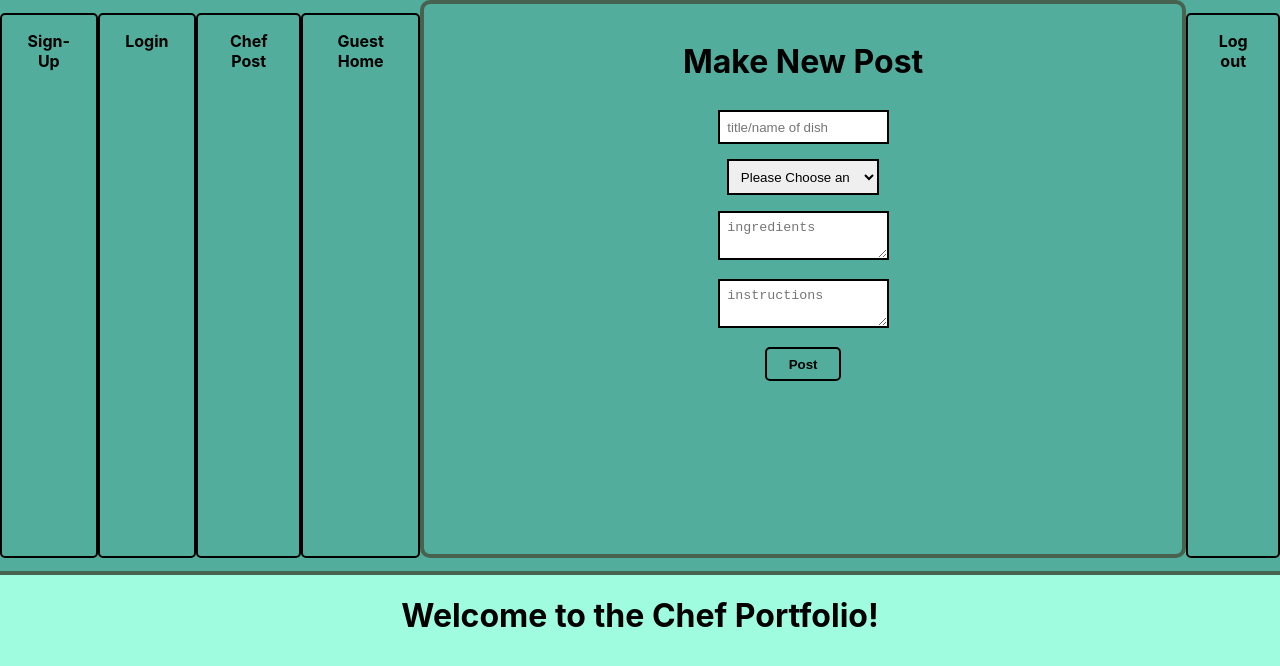
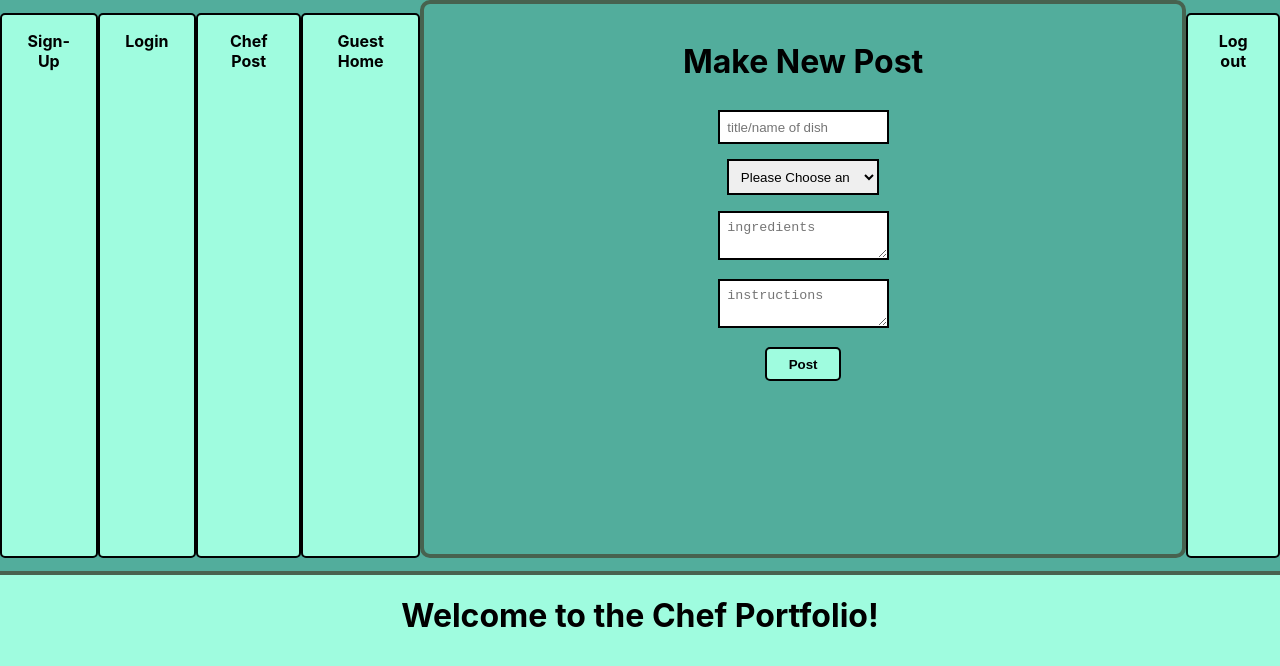
Before and after one commit to ChefPortfolioBuildWeek/FrontEndJava, a React (Create React App) app in the folder chef-app/: page /chefpostpage in a window 1280 px wide. Shown: the top 666 px of the page. Built offline with nearby package versions, Linux system fonts and the light colour scheme.

Commit message:
some minor page styling changes

```diff
--- a/chef-app/src/Components/ChefLogin.js
+++ b/chef-app/src/Components/ChefLogin.js
@@ -80,7 +80,7 @@ const ChefOnboarding = ({ values, touched, errors, status, props }) => {
        <br />
        <button type='submit' className='SubmitButtonn'>
          Login!
-       </button>
+       </button><br />
        <span>
          Dont have an account? <Link to='/register'>Register Account!</Link>
        </span>
--- a/chef-app/src/Components/ChefPostPage.js
+++ b/chef-app/src/Components/ChefPostPage.js
@@ -27,12 +27,12 @@ const Button = styled.button`
     padding: 1%;
     width: 10%;
     font-weight: bold;
-    background-color: #52ad9c;
+    background-color: #9ffcdf;
     color: black;
     border: 2px solid black;
     border-radius: 5px;
     &:hover {
-        background-color: #9ffcdf;
+        background-color: white;
     }
 `;
 const CardArea = styled.div`
--- a/chef-app/src/Components/NavBar.js
+++ b/chef-app/src/Components/NavBar.js
@@ -25,8 +25,9 @@ const NavLinks = styled(Link)`
  margin-top: 1%;
  font-weight: bold;
  border-radius: 5px;
+ background-color: #9ffcdf;
  &:hover {
-   background-color: #9ffcdf;
+   background-color: white;
  }
 `;
 const Navo = styled.div`
```
